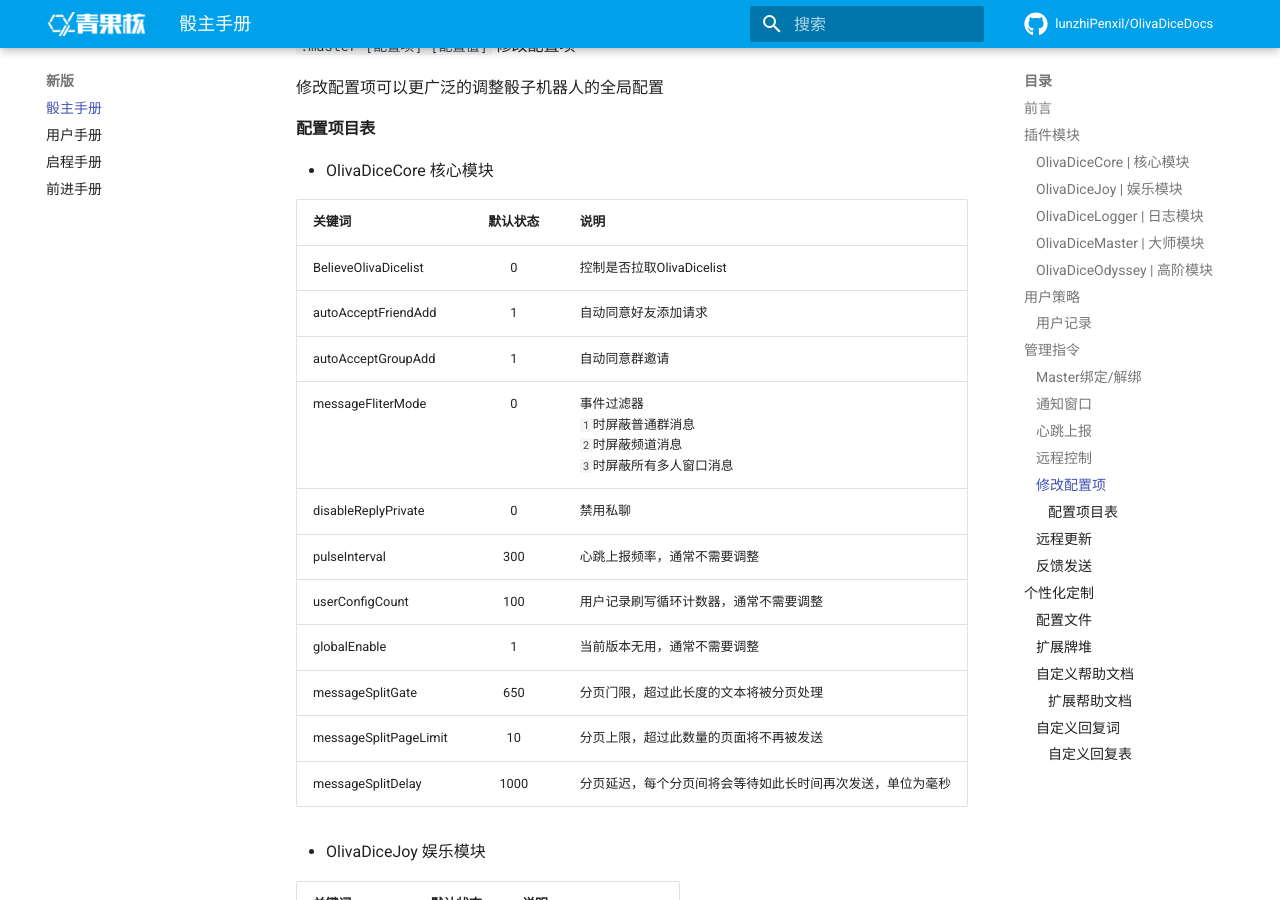
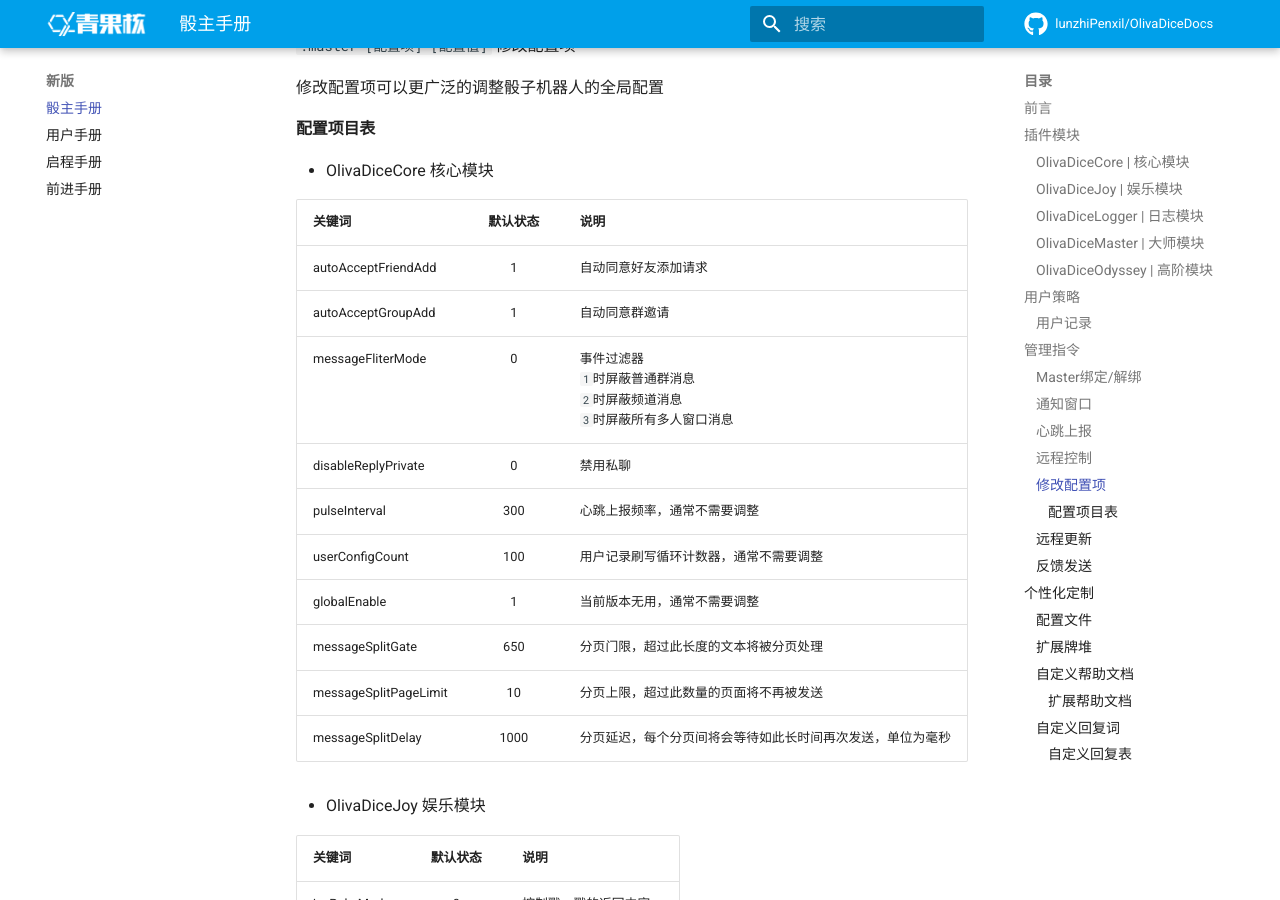
Before and after one commit to lunzhiPenxil/OlivaDiceDocs, an MkDocs documentation site: the page built from docs/OlivaDice3_Master_Manual.md, in a window 1280 px wide and 900 px high, scrolled down 3604 px. Built offline with MkDocs 1.6.1 and Material for MkDocs 9.7.7, drawn with Linux system fonts in a browser that asks for light colours; comment, search, counter and statistics services are not loaded.

Commit message:
Update OlivaDice3_Master_Manual.md

```diff
--- a/docs/OlivaDice3_Master_Manual.md
+++ b/docs/OlivaDice3_Master_Manual.md
@@ -109,7 +109,6 @@ Master是骰子的控制者，每个骰娘同时可以有多个Master。Master
 
 | 关键词                   |  默认状态  | 说明                                              |
 |:------------------------|:--------:|:--------------------------------------------------|
-| BelieveOlivaDicelist    | 0        | 控制是否拉取OlivaDicelist                           |
 | autoAcceptFriendAdd     | 1        | 自动同意好友添加请求                                 |
 | autoAcceptGroupAdd      | 1        | 自动同意群邀请                                      |
 | messageFliterMode       | 0        | 事件过滤器<br/>`1`时屏蔽普通群消息<br/>`2`时屏蔽频道消息<br/>`3`时屏蔽所有多人窗口消息 |
```
